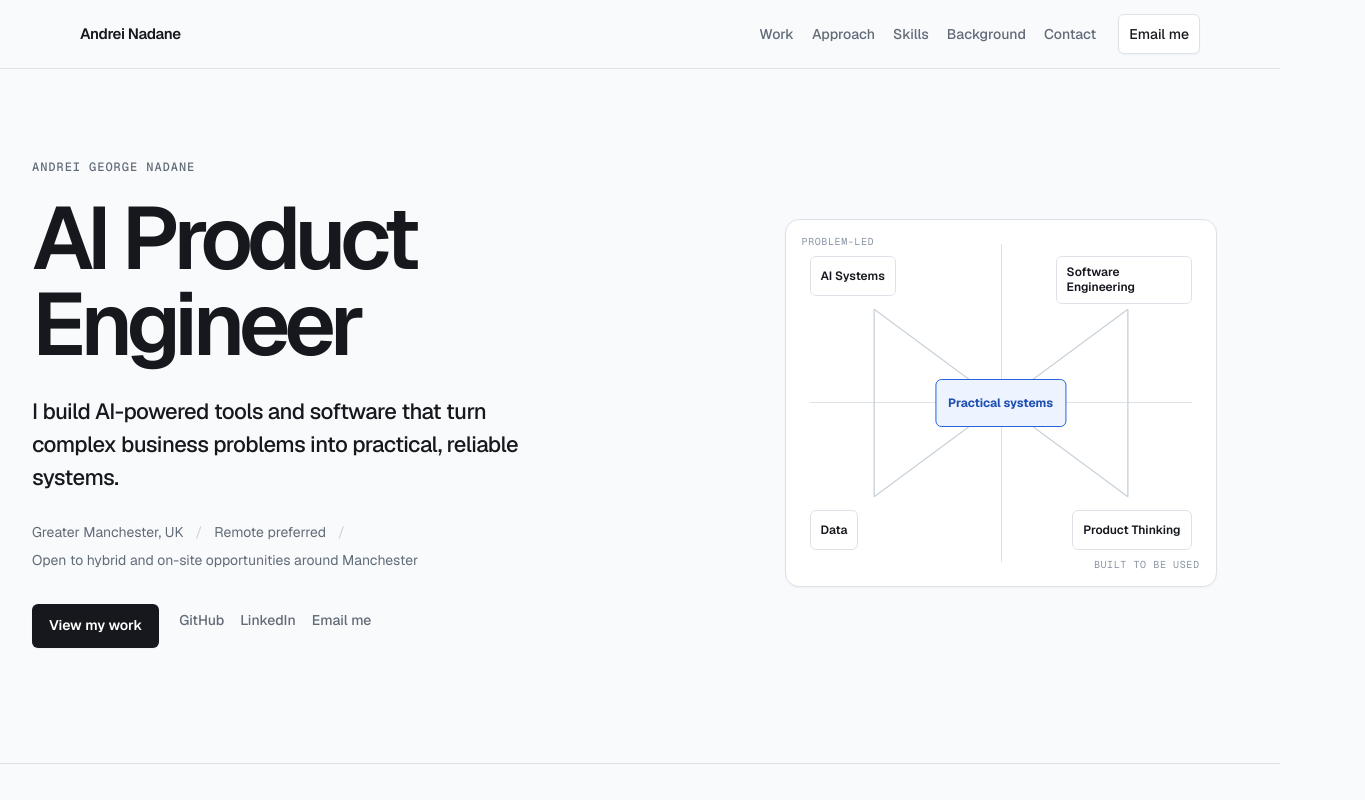
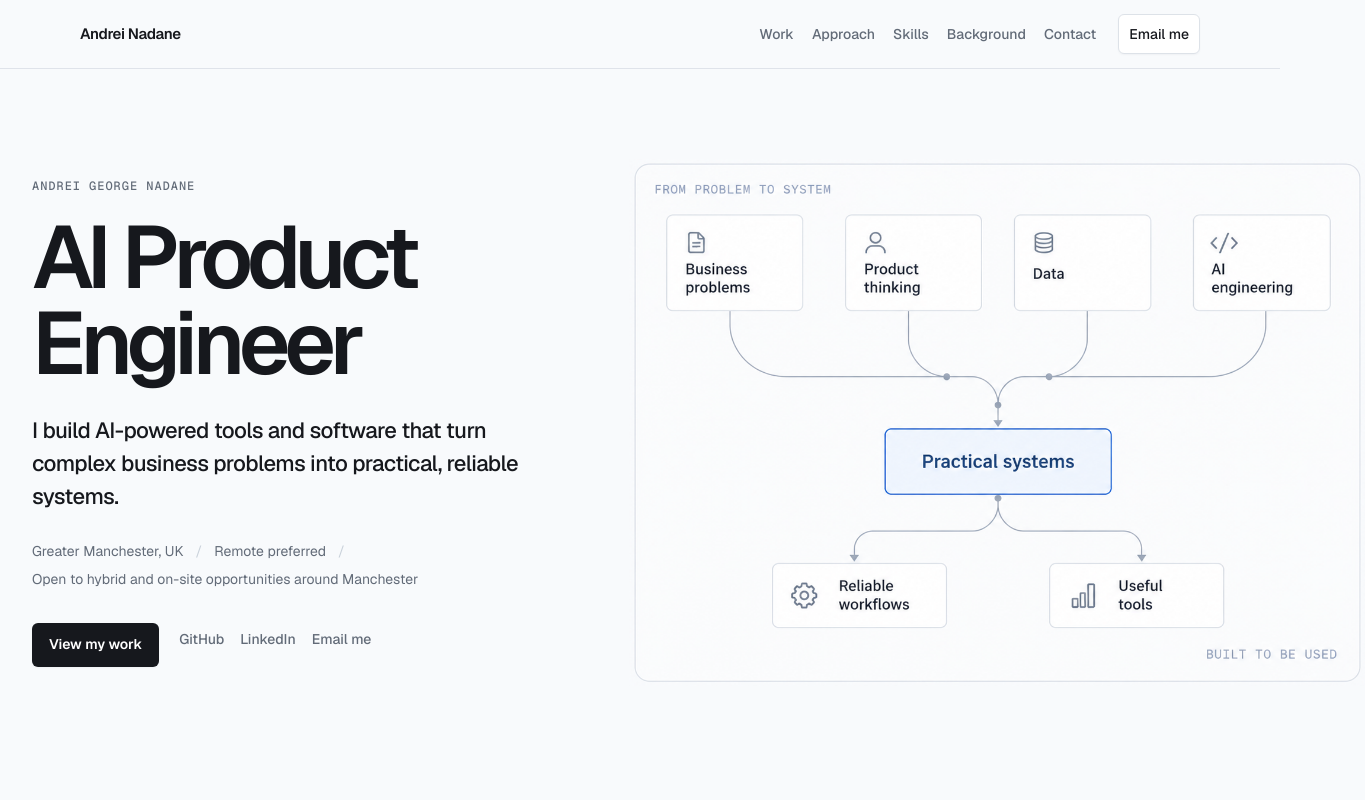
Before and after one commit to Nadane-Portfolio/personal-site, a Next.js app: page / in a window 1280 px wide. Shown: the top 800 px of the page, 1365 px wide, since content can reach past the window. Built offline with nearby package versions, Linux system fonts and the light colour scheme.

Commit message:
Refine homepage hero visual

```diff
--- a/src/app/globals.css
+++ b/src/app/globals.css
@@ -1852,6 +1852,26 @@ canvas {
     justify-self: end;
   }
 
+.hero-system-visual {
+  width: 150%;
+  max-width: 46rem;
+  margin-left: -25%;
+}
+
+.hero-system-visual__image {
+  display: block;
+  width: 100%;
+  height: auto;
+}
+
+@media (max-width: 48rem) {
+  .hero-system-visual {
+    width: 100%;
+    max-width: none;
+    margin-left: 0;
+  }
+}
+
   .about__grid {
     grid-template-columns: minmax(14rem, 0.72fr) minmax(0, 1fr);
     gap: clamp(3rem, 8vw, 8rem);
--- a/src/components/home/hero-system-visual.tsx
+++ b/src/components/home/hero-system-visual.tsx
@@ -1,32 +1,17 @@
+import Image from "next/image";
+
 export function HeroSystemVisual() {
   return (
-    <div aria-hidden="true" className="hero-system">
-      <svg
-        className="hero-system__lines"
-        fill="none"
-        preserveAspectRatio="none"
-        viewBox="0 0 400 320"
-      >
-        <path d="M82 78 200 160 318 78" />
-        <path d="M82 242 200 160 318 242" />
-        <path d="M82 78v164M318 78v164" />
-      </svg>
-
-      <span className="hero-system__node hero-system__node--ai">AI Systems</span>
-      <span className="hero-system__node hero-system__node--software">
-        Software Engineering
-      </span>
-      <span className="hero-system__node hero-system__node--data">Data</span>
-      <span className="hero-system__node hero-system__node--product">
-        Product Thinking
-      </span>
-      <span className="hero-system__core">Practical systems</span>
-      <span className="hero-system__annotation hero-system__annotation--top">
-        Problem-led
-      </span>
-      <span className="hero-system__annotation hero-system__annotation--bottom">
-        Built to be used
-      </span>
+    <div className="hero-system-visual">
+      <Image
+        src="/images/from-problem-to-practical-systems.png"
+        alt="Diagram showing business problems, product thinking, data and AI engineering combining into practical systems that produce reliable workflows and useful tools."
+        width={1536}
+        height={1024}
+        sizes="(max-width: 768px) 100vw, 560px"
+        className="hero-system-visual__image"
+        priority
+      />
     </div>
   );
 }
```
Also changed, not shown: public/images/from-problem-to-practical-systems.png (added).
